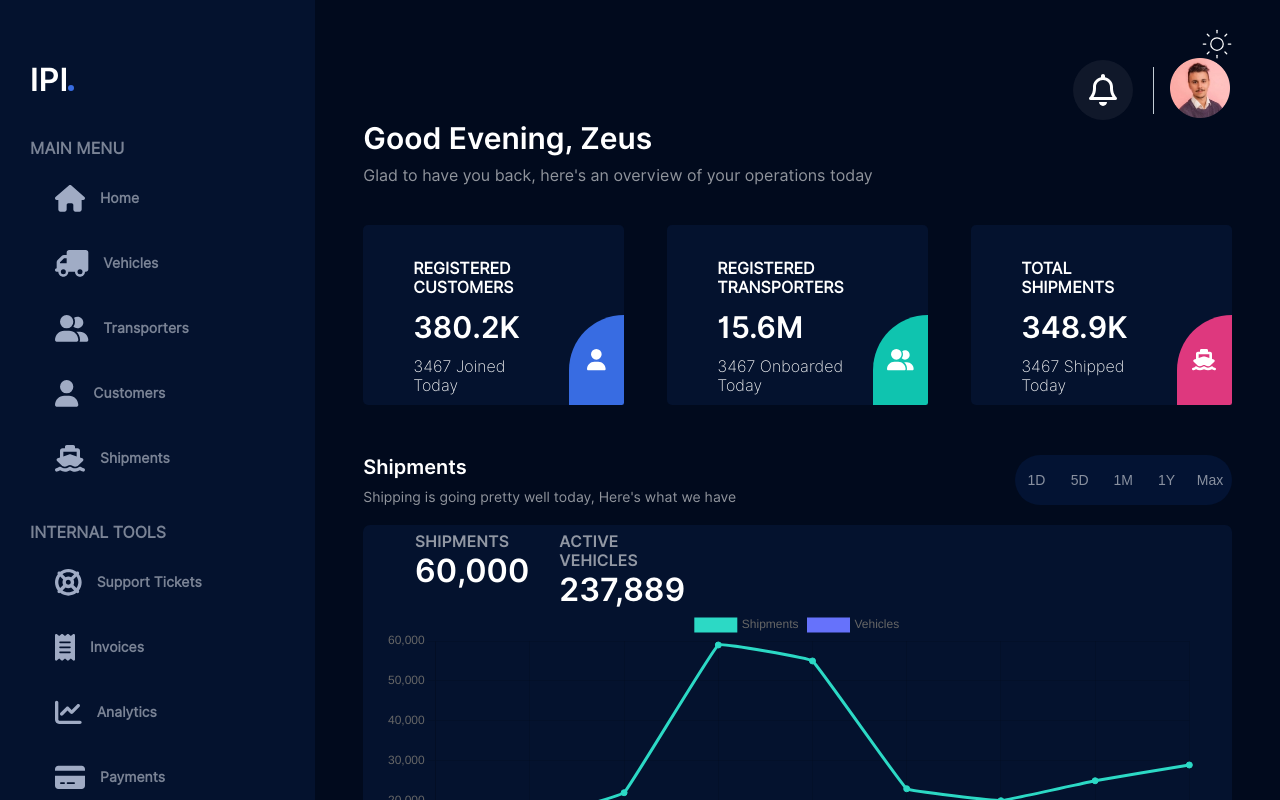
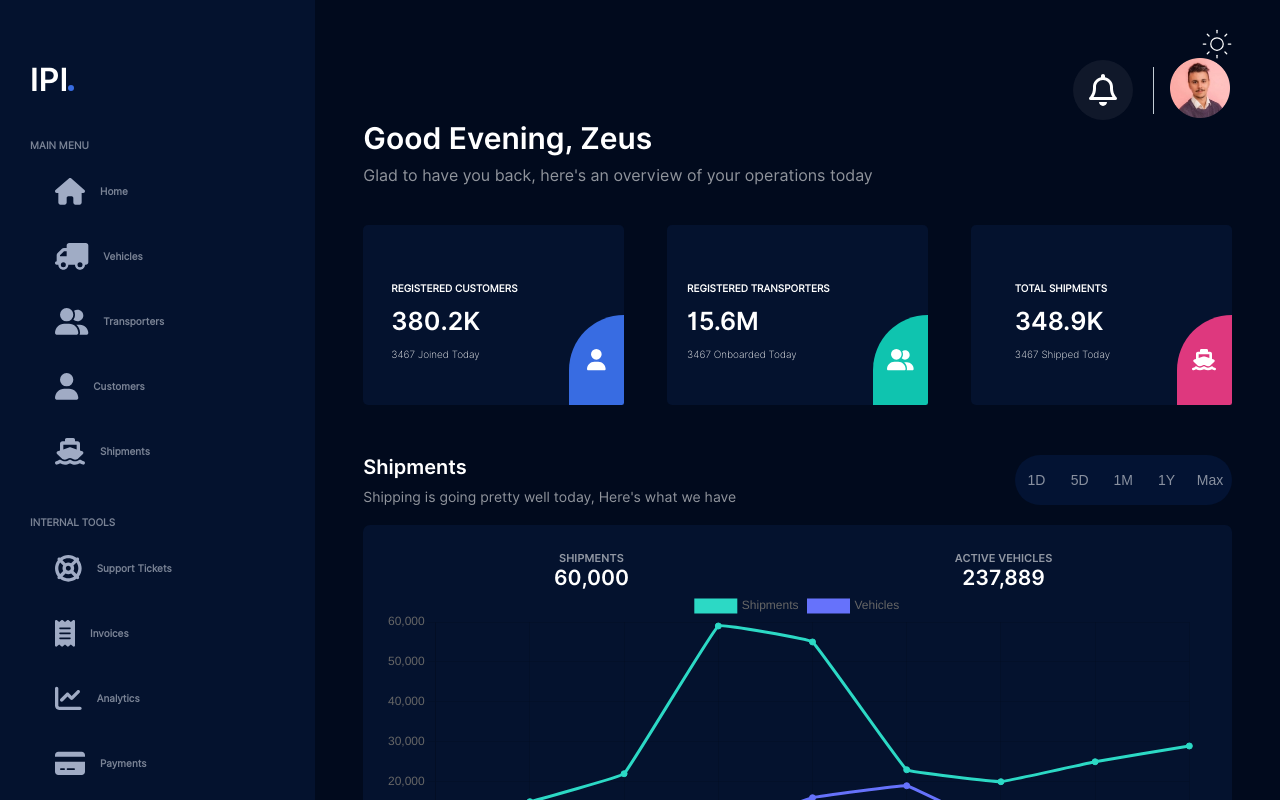
Before and after one commit to Tun-Dev/Logistics-Board, a React (Create React App) app: page / in a window 1280 px wide. Shown: the top 800 px of the page. Built offline with nearby package versions, Linux system fonts and the light colour scheme; what google-maps-react would draw is missing.

Commit message:
Testing changes

```diff
--- a/src/Components/Charts/Charts.jsx
+++ b/src/Components/Charts/Charts.jsx
@@ -125,11 +125,11 @@ const Charts = () => {
       className={styles.chart}
     >
       <div className={styles.words} id="midwords">
-        <div>
+        <div className={styles.shipment}>
           <p>SHIPMENTS</p>
           <h1>60,000</h1>
         </div>
-        <div>
+        <div className={styles.active}>
           <p>ACTIVE VEHICLES</p>
           <h1>237,889</h1>
         </div>
--- a/src/Components/Charts/charts.module.css
+++ b/src/Components/Charts/charts.module.css
@@ -27,7 +27,7 @@
 .words{
     display: flex;
     flex-direction: row;
-    width: 300px;
+    width: 100%;
     justify-content: space-evenly;
     /* border: 1px solid red; */
 }
@@ -35,12 +35,27 @@
 .words p{
     font-family: InterBold;
     color: #01133C89;
-    margin-left: 30px
+    width: 100%;
+    font-size: 11px;
 }
 
 .words h1{
     font-family: InterBold;
-    margin-left: 30px;
+    width: 100%;
+    font-size: 21px;
+}
+
+.shipment{
+    /* border: 1px solid red; */
+    width: 45%;
+    text-align: center;
+}
+
+.active{
+    /* border: 1px solid blue; */
+    width: 45%;
+    margin-left: 20px;
+    text-align: center;
 }
 
 @media only screen and (max-width: 800px){
--- a/src/Components/Home/home.module.css
+++ b/src/Components/Home/home.module.css
@@ -38,7 +38,7 @@ font-display: swap;
 
 .top{
     display: flex;
-    justify-content: right;
+    justify-content: flex-end;
     /* border: 1px solid red; */
     margin-top: 60px;
 }
--- a/src/Components/MidModals/Midmodals.jsx
+++ b/src/Components/MidModals/Midmodals.jsx
@@ -21,11 +21,13 @@ const Midmodals = ({ register, count, join, color }) => {
       >
         <div className={styles.left}>
           <div className={styles.leftinner}>
-            <section>
-              <h4>{register}</h4>
-            </section>
-            <h1>{count}</h1>
-            <p>{join}</p>
+            <div className={styles.innerwords}>
+              <section>
+                <h4>{register}</h4>
+              </section>
+              <h1>{count}</h1>
+              <p>{join}</p>
+            </div>
           </div>
         </div>
         <div className={styles.right}>
--- a/src/Components/MidModals/Midmodals2.jsx
+++ b/src/Components/MidModals/Midmodals2.jsx
@@ -8,9 +8,11 @@ const Midmodals2 = ({ register, count, join, color, img }) => {
       <div className={styles.container} id="midmodcon2">
         <div className={styles.left}>
           <div className={styles.leftinner}>
-            <h4>{register}</h4>
-            <h1>{count}</h1>
-            <p>{join}</p>
+            <div>
+              <h4>{register}</h4>
+              <h1>{count}</h1>
+              <p>{join}</p>
+            </div>
           </div>
         </div>
         <div className={styles.right}>
--- a/src/Components/MidModals/midmodals.module.css
+++ b/src/Components/MidModals/midmodals.module.css
@@ -34,27 +34,33 @@ font-display: swap;
 .left{
     width: 70%;
     /* border: 1px solid red; */
+    display: flex;
+    align-items: center;
+    justify-content: center;
 
 }
 
 .leftinner{
-    margin-top: 34px;
-    margin-left: 50px;
+    display: flex;
+    /* align-items: center; */
+    /* justify-content: center; */
 }
 
 .left p{
     margin-top: 12px;
     font-family: InterExtLight;
+    font-size: 10px;
 }
 
 .left h4{
     margin-top: 12px;
     font-family: InterReg;
+    font-size: 10px;
 }
 
 .left h1{
     margin-top: 12px;
-    font-size: 30px;
+    font-size: 25px;
     font-family: InterBold;
 }
 
@@ -63,7 +69,7 @@ font-display: swap;
     width: 30%;
     display: flex;
     align-items: flex-end;
-    justify-content: right;
+    justify-content: flex-end;
 }
 
 .rightinner{
--- a/src/Components/MidModals/midmodals2.module.css
+++ b/src/Components/MidModals/midmodals2.module.css
@@ -32,30 +32,34 @@
     transition: background-color 0.5s ease-in;
 } */
 
-.left {
+.left{
     width: 70%;
     /* border: 1px solid red; */
+    display: flex;
+    align-items: center;
+    justify-content: center;
 
 }
 
 .leftinner {
-    margin-top: 34px;
-    margin-left: 50px;
+    display: flex;
 }
 
 .left p {
     margin-top: 12px;
     font-family: InterExtLight;
+    font-size: 10px;
 }
 
 .left h4 {
     margin-top: 12px;
     font-family: InterReg;
+    font-size: 10px;
 }
 
 .left h1 {
     margin-top: 12px;
-    font-size: 30px;
+    font-size: 25px;
     font-family: InterBold;
 }
 
@@ -64,7 +68,7 @@
     width: 30%;
     display: flex;
     align-items: flex-end;
-    justify-content: right;
+    justify-content: flex-end;
 }
 
 .rightinner {
--- a/src/Components/Modals/mapmodal.module.css
+++ b/src/Components/Modals/mapmodal.module.css
@@ -96,7 +96,7 @@
     margin-top: 25px;
     display: flex;
     flex-direction: row;
-    justify-content: right;
+    justify-content: flex-end;
     margin-right: 30px;
 }
 
--- a/src/Components/Sidebar/sidebar.module.css
+++ b/src/Components/Sidebar/sidebar.module.css
@@ -76,6 +76,7 @@
 .conMain h4{
     color: #7A8395;
     font-family: InterReg;
+    font-size: 10px;
 }
 .conInternal{
      margin-top: 40px;
@@ -84,6 +85,7 @@
 .conInternal h4{
      color: #7A8395;
      font-family: InterReg;
+     font-size: 10px;
 }
 
 .conMain button, .conInternal button{
@@ -128,7 +130,6 @@ button div{
 
 button h4{
     margin-left: 15px;
-    font-size: 14px;
 }
 
 .links{
--- a/src/Components/Vehicles/vehicles.module.css
+++ b/src/Components/Vehicles/vehicles.module.css
@@ -76,13 +76,14 @@
 
 .midwords h2{
     font-family: InterBold;
-    font-size: 30px;
+    font-size: 25px;
 }
 
 .midwords p{
     font-family: InterReg;
     margin-top: 10px;
     color: #01133C93;
+    font-size: 10px;
 }
 
 .bottom{
--- a/src/Components/styles/GlobalStyles.jsx
+++ b/src/Components/styles/GlobalStyles.jsx
@@ -84,6 +84,9 @@ export const GlobalStyles = createGlobalStyle`
     #truck{
         color: ${({ theme }) => theme.truckcolor};
         transition: all 1s ease-in
+    }
+    #vehcompmenu{
+        color: ${({ theme }) => theme.vehcomph1};
     }
 
 
```
